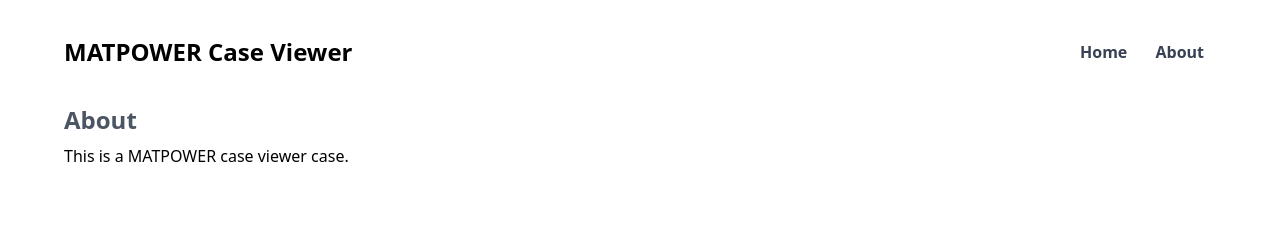
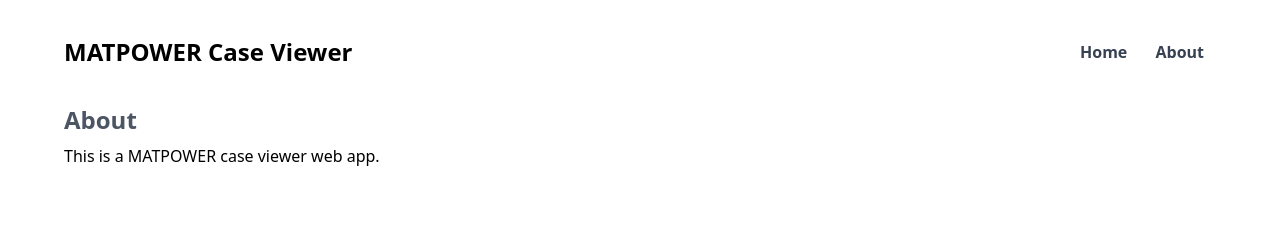
Before and after one commit to kdheepak/matpower-case-viewer, a Vue app: page /#/about in a window 1280 px wide. Shown: the top 234 px of the page. Built offline with nearby package versions, Linux system fonts and the light colour scheme.

Commit message:
chore: Update files ♻️

```diff
--- a/src/components/About.vue
+++ b/src/components/About.vue
@@ -1,5 +1,5 @@
 <template>
   <h1 class="text-2xl text-gray-600 font-bold py-2">About</h1>
 
-  <p>This is a MATPOWER case viewer case.</p>
+  <p>This is a MATPOWER case viewer web app.</p>
 </template>
```
